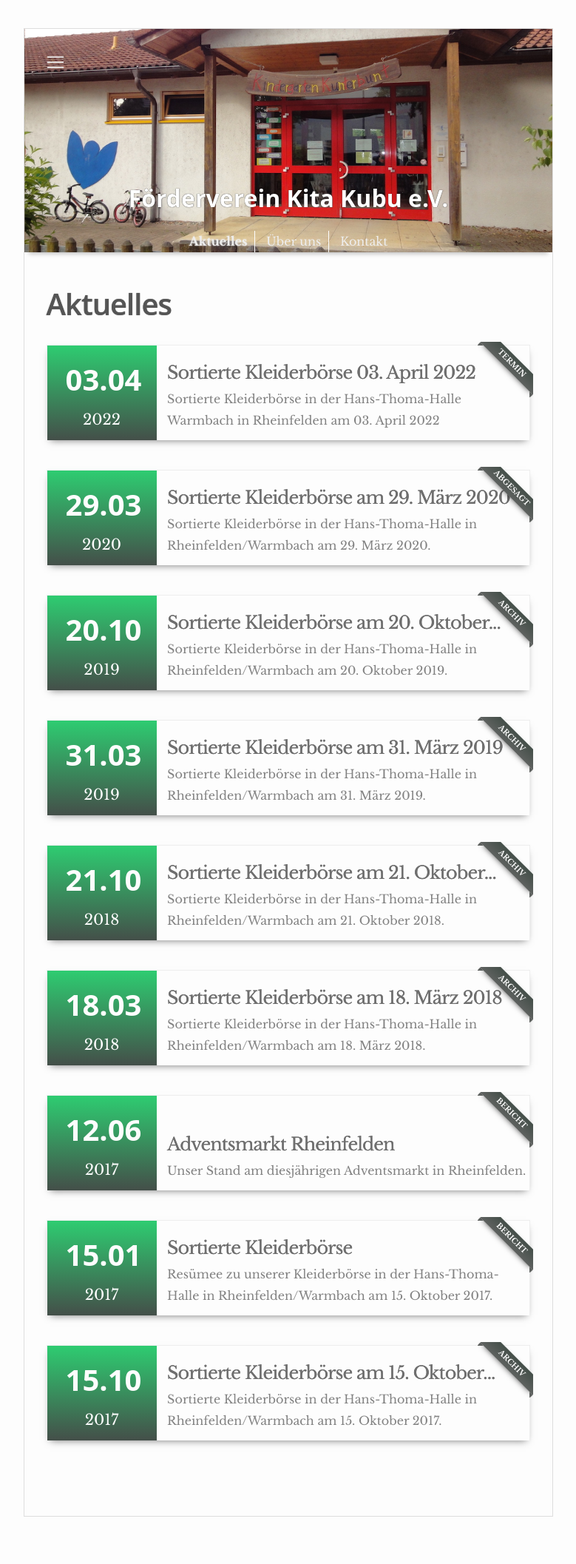
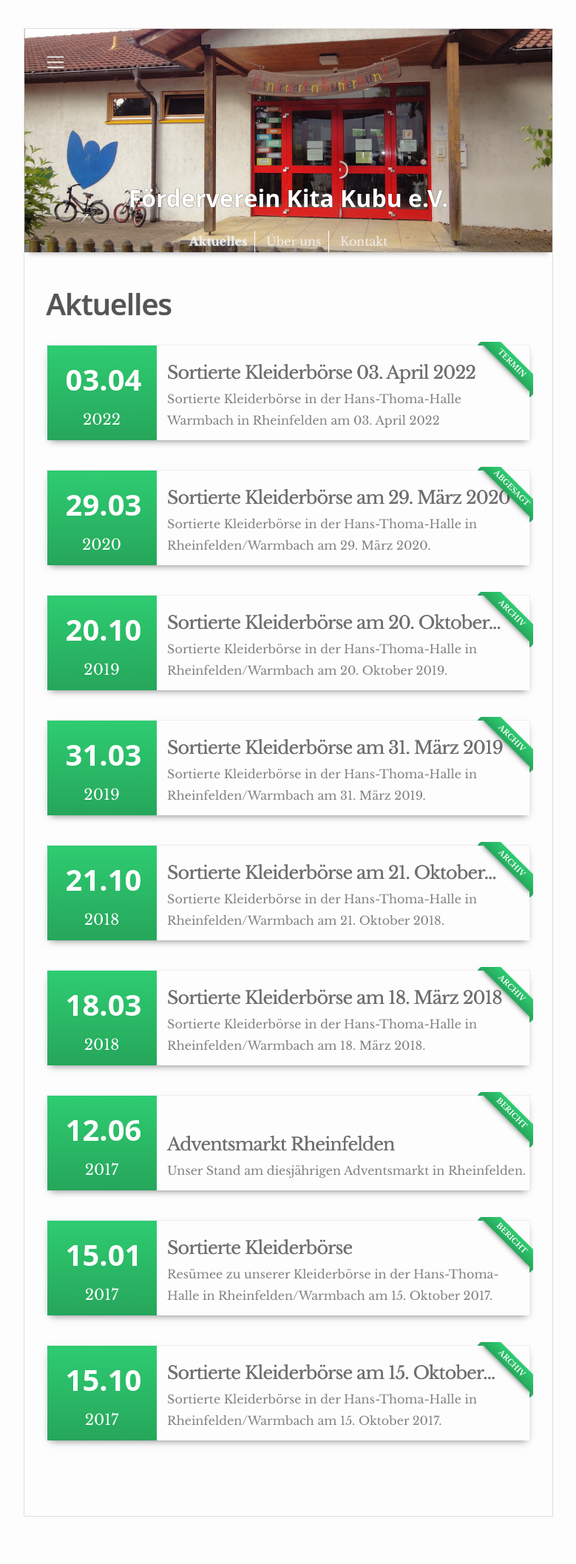
Before and after one commit to fv-kubu/fv-kubu, a Jekyll site: the page built from _pages/aktuelles.html, in a window 1280 px wide. Shown: the whole page at 74% size, without its empty margins (250-1029 px from the left). Built offline with Jekyll 4.4.1, drawn with Linux system fonts in a browser that asks for light colours.

Commit message:
Update post-cards.html

```diff
--- a/_includes/post-cards.html
+++ b/_includes/post-cards.html
@@ -1,5 +1,4 @@
 
-{% if post.categories == "termin" %}
 	{% if site.change-date-bg %}
 	<div class="post-box">
 	{% if post.categories %}
@@ -28,38 +27,6 @@
 	</div>
 	{% endif %}
 
-{% else %}
-
-	{% if site.change-date-bg %}
-	<div class="post-box">
-	{% if post.categories %}
-	<div class="ribbon_grey"><span>{{post.categories | first}}</span></div>
-	{% endif %}
-	<div class="post_grey-meta" style="background: {{site.color-1}};background: -webkit-linear-gradient(to top, {{site.color-1}} , {{site.color-2}});background: linear-gradient(to top, {{site.color-1}} , {{site.color-2}});"><h1 class="date">{{ post.market | date: "%d.%m" }}</h1>
-	<span>{{ post.market | date: "%Y" }}</span></div>
-	<div class="post-title-box">
-	<p class="post-link">{{ post.title | truncate: 40 }}</p>
-	<p class="post-excerpt">{{ post.description | strip_html | truncate: 120 }}</p>
-	</div>
-	</div>
-
-	{% else %}
-
-	<div class="post-box">
-	{% if post.categories %}
-	<div class="ribbon_grey"><span>{{post.categories | first}}</span></div>
-	{% endif %}
-	<div class="post_grey-meta"><h1 class="date">{{ post.market | date: "%d.%m" }}</h1>
-	<span>{{ post.market | date: "%Y" }}</span></div>
-	<div class="post-title-box">
-	<p class="post-link">{{ post.title | truncate: 40 }}</p>
-	<p class="post-excerpt">{{ post.description | strip_html | truncate: 120 }}</p>
-	</div>
-	</div>
-	{% endif %}
-{% endif %}
-
-
 {% if site.change-date-bg %}
 <style>
 .ribbon span {
```
